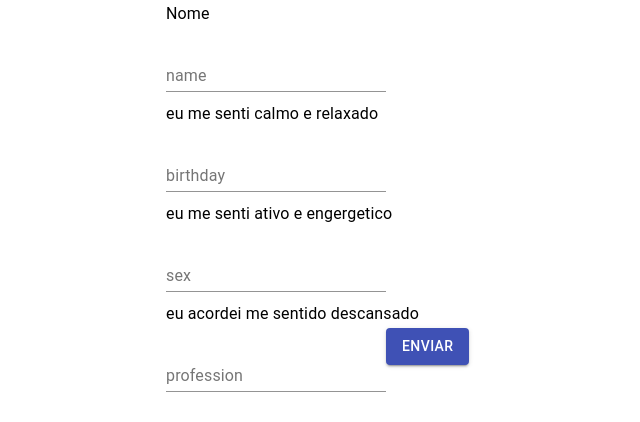
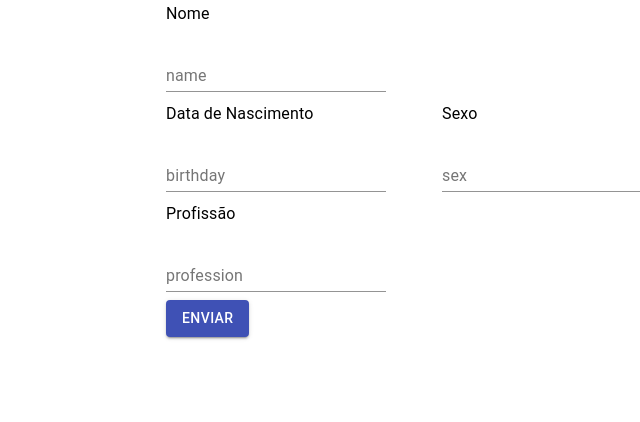
Before and after one commit to philipguedes/cuidas-tobias, a React (Create React App) app: page /registration0 in a window 1280 px wide. Shown: the top 422 px of the page, without its empty margins (198-838 px from the left). Built offline with nearby package versions, Linux system fonts and the light colour scheme.

Commit message:
Fix basic info page

```diff
--- a/package.json
+++ b/package.json
@@ -4,6 +4,7 @@
   "private": true,
   "dependencies": {
     "@material-ui/core": "^4.3.3",
+    "axios": "^0.19.0",
     "body-parser": "^1.19.0",
     "express": "^4.17.1",
     "express-favicon": "^2.0.1",
--- a/src/pages/basic-infos.js
+++ b/src/pages/basic-infos.js
@@ -1,5 +1,5 @@
 import * as React from 'react';
-import { Slider, Container, Typography, Button, TextField } from '@material-ui/core';
+import { Container, Typography, Button, TextField } from '@material-ui/core';
 
 export class BasicInfos extends React.Component {
     state = {
@@ -18,7 +18,9 @@ export class BasicInfos extends React.Component {
                     margin="normal"
                 />
 
-                <Typography variant="subtitle1" component="h4">eu me senti calmo e relaxado</Typography>
+                <div style={{ display: 'flex', flexDirection: 'row' }}>
+                    <div style={{ flex: 1 }}>
+                        <Typography variant="subtitle1" component="h4">Data de Nascimento</Typography>
                         <TextField
                             id="standard-name"
                             label="birthday"
@@ -26,8 +28,9 @@ export class BasicInfos extends React.Component {
                             onChange={e => this.setState({ birthday: e.target.value })}
                             margin="normal"
                         />
-
-                <Typography variant="subtitle1" component="h4">eu me senti ativo e engergetico</Typography>
+                    </div>
+                    <div style={{ flex: 1 }}>
+                        <Typography variant="subtitle1" component="h4">Sexo</Typography>
                         <TextField
                             id="standard-name"
                             label="sex"
@@ -35,8 +38,10 @@ export class BasicInfos extends React.Component {
                             onChange={e => this.setState({ sex: e.target.value })}
                             margin="normal"
                         />
+                    </div>
+                </div>
 
-                <Typography variant="subtitle1" component="h4">eu acordei me sentido descansado</Typography>
+                <Typography variant="subtitle1" component="h4">Profissão</Typography>
                 <TextField
                     id="standard-name"
                     label="profession"
@@ -45,7 +50,9 @@ export class BasicInfos extends React.Component {
                     margin="normal"
                 />
 
+                <div>
                     <Button variant="contained" color="primary" onClick={this.submit}>Enviar</Button>
+                </div>
             </Container>
         )
     }
```
Also changed, not shown: 1 other file (tests, documents, lock files or other folders). Lines whose indentation alone changed are shown as unchanged.
